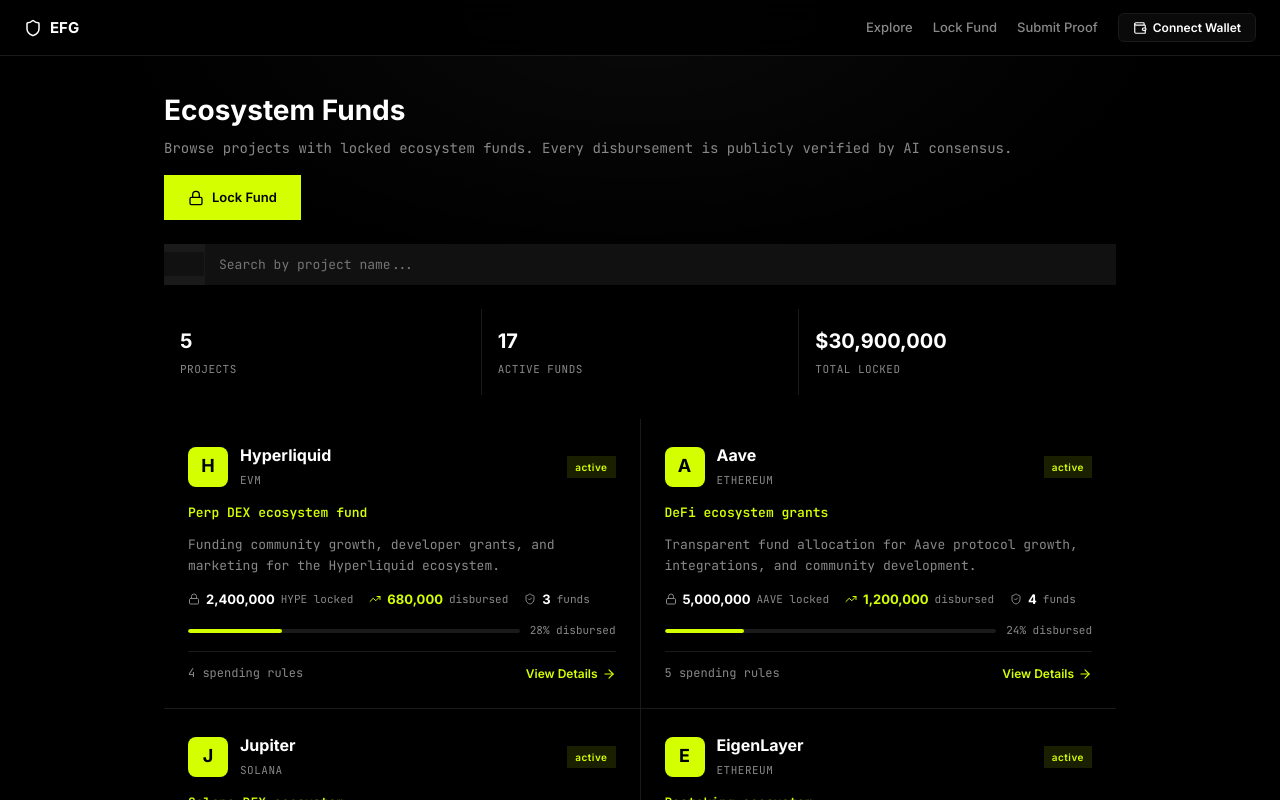
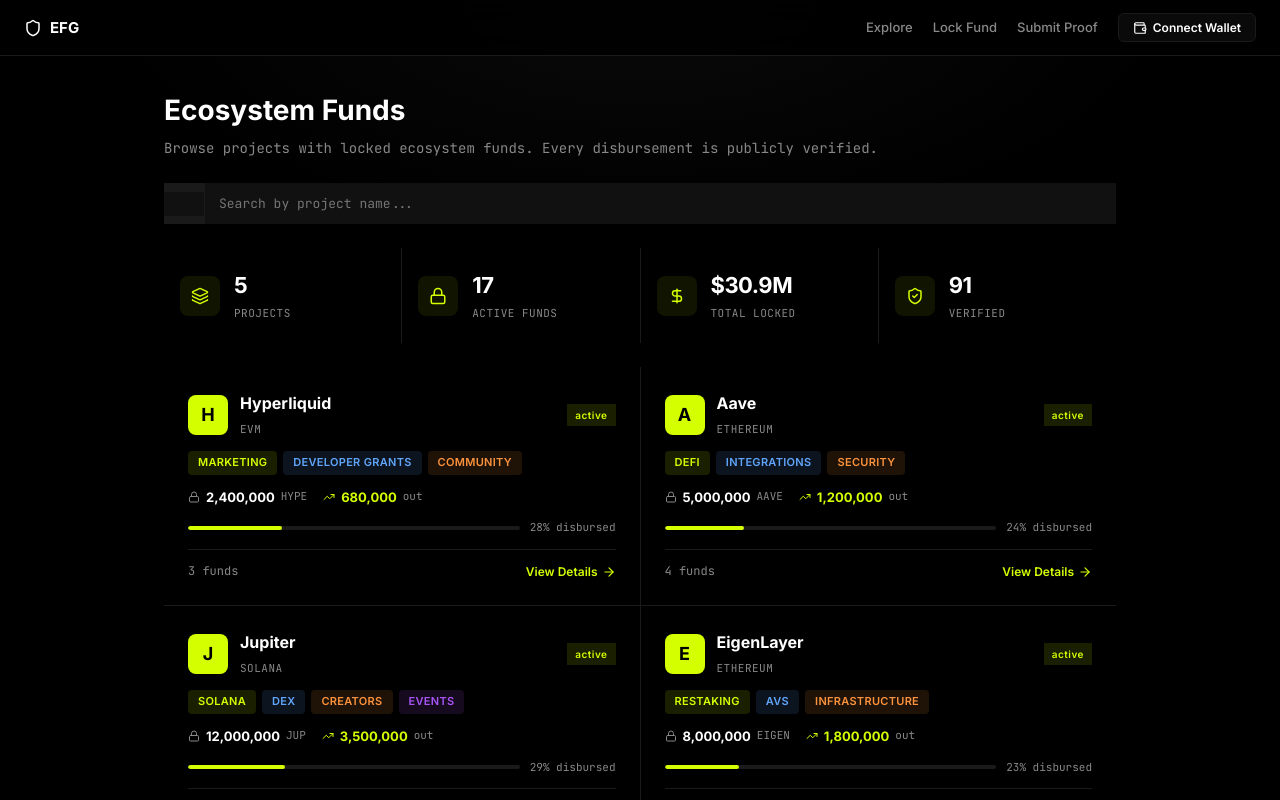
Before and after one commit to latiblack/ecosystem-fund-guardian, a React (Vite) app in the folder frontend/: page /explore in a window 1280 px wide. Shown: the top 800 px of the page. Built offline with nearby package versions, Linux system fonts and the light colour scheme; no server answers.

Commit message:
Project cards: colored tags, better metrics, remove description from cards, show in detail

```diff
--- a/frontend/src/data/sampleProjects.js
+++ b/frontend/src/data/sampleProjects.js
@@ -3,8 +3,8 @@
     id: "hyperliquid",
     name: "Hyperliquid",
     logo: "H",
-    tagline: "Perp DEX ecosystem fund",
-    description: "Funding community growth, developer grants, and marketing for the Hyperliquid ecosystem.",
+    tags: ["Marketing", "Developer Grants", "Community"],
+    description: "Funding community growth, developer grants, and marketing for the Hyperliquid ecosystem. Every disbursement is verified by AI consensus and visible to the community.",
     chain: "EVM",
     totalLocked: "2,400,000",
     token: "HYPE",
@@ -75,8 +75,8 @@
     id: "aave",
     name: "Aave",
     logo: "A",
-    tagline: "DeFi ecosystem grants",
-    description: "Transparent fund allocation for Aave protocol growth, integrations, and community development.",
+    tags: ["DeFi", "Integrations", "Security"],
+    description: "Transparent fund allocation for Aave protocol growth, integrations, and community development. Security audits and bug bounties tracked on-chain.",
     chain: "Ethereum",
     totalLocked: "5,000,000",
     token: "AAVE",
@@ -128,8 +128,8 @@
     id: "jupiter",
     name: "Jupiter",
     logo: "J",
-    tagline: "Solana DEX ecosystem",
-    description: "Community-governed fund for Jupiter exchange growth on Solana — marketing, development, and community programs.",
+    tags: ["Solana", "DEX", "Creators", "Events"],
+    description: "Community-governed fund for Jupiter exchange growth on Solana — marketing, development, and community programs. Largest ecosystem fund on Solana.",
     chain: "Solana",
     totalLocked: "12,000,000",
     token: "JUP",
@@ -166,8 +166,8 @@
     id: "eigenlayer",
     name: "EigenLayer",
     logo: "E",
-    tagline: "Restaking ecosystem",
-    description: "Transparent allocation for EigenLayer restaking ecosystem — AVS development, operator grants, and community.",
+    tags: ["Restaking", "AVS", "Infrastructure"],
+    description: "Transparent allocation for EigenLayer restaking ecosystem — AVS development, operator grants, and research. Every grant released on verified milestones.",
     chain: "Ethereum",
     totalLocked: "8,000,000",
     token: "EIGEN",
@@ -203,8 +203,8 @@
     id: "pendle",
     name: "Pendle",
     logo: "P",
-    tagline: "Yield trading protocol",
-    description: "Ecosystem fund for Pendle Finance — yield strategy development, integrations, and community growth.",
+    tags: ["Yield", "DeFi", "Arbitrum"],
+    description: "Ecosystem fund for Pendle Finance — yield strategy development, integrations, and community growth. Strategies verified before payments released.",
     chain: "Arbitrum",
     totalLocked: "3,500,000",
     token: "PENDLE",
--- a/frontend/src/index.css
+++ b/frontend/src/index.css
@@ -1000,17 +1000,36 @@
 .explore-stat {
   flex: 1;
   background: var(--bg);
-  padding: 16px;
+  padding: 20px 16px;
+  display: flex;
+  align-items: center;
+  gap: 14px;
+}
+
+.explore-stat-icon {
+  width: 40px;
+  height: 40px;
+  border-radius: 8px;
+  background: rgba(212, 255, 0, 0.08);
+  color: var(--accent);
+  display: flex;
+  align-items: center;
+  justify-content: center;
+  flex-shrink: 0;
+}
+
+.explore-stat-content {
   display: flex;
   flex-direction: column;
-  gap: 4px;
+  gap: 2px;
 }
 
 .explore-stat-value {
   font-family: var(--font-heading);
-  font-size: 20px;
-  font-weight: 700;
+  font-size: 22px;
+  font-weight: 800;
   color: var(--text);
+  letter-spacing: -0.5px;
 }
 
 .explore-stat-label {
@@ -1107,6 +1126,37 @@
   -webkit-line-clamp: 2;
   -webkit-box-orient: vertical;
   overflow: hidden;
+}
+
+/* Tags */
+.project-tags {
+  display: flex;
+  gap: 6px;
+  flex-wrap: wrap;
+}
+
+.tag {
+  display: inline-block;
+  padding: 3px 10px;
+  border-radius: 4px;
+  font-family: var(--font-heading);
+  font-size: 11px;
+  font-weight: 600;
+  text-transform: uppercase;
+  letter-spacing: 0.3px;
+}
+
+.tag-0 { background: rgba(212, 255, 0, 0.12); color: #d4ff00; }
+.tag-1 { background: rgba(96, 165, 250, 0.12); color: #60a5fa; }
+.tag-2 { background: rgba(251, 146, 60, 0.12); color: #fb923c; }
+.tag-3 { background: rgba(168, 85, 247, 0.12); color: #a855f7; }
+
+.detail-description {
+  font-size: 14px;
+  color: var(--text-dim);
+  line-height: 1.7;
+  margin-top: 10px;
+  max-width: 600px;
 }
 
 .project-stats {
--- a/frontend/src/pages/Explore.jsx
+++ b/frontend/src/pages/Explore.jsx
@@ -6,7 +6,8 @@
   Lock,
   TrendingUp,
   ShieldCheck,
-  ExternalLink,
+  Layers,
+  DollarSign,
 } from "lucide-react";
 import { SAMPLE_PROJECTS } from "../data/sampleProjects";
 
@@ -18,10 +19,16 @@
     const q = search.toLowerCase();
     return (
       p.name.toLowerCase().includes(q) ||
-      p.tagline.toLowerCase().includes(q) ||
+      p.tags.some((t) => t.toLowerCase().includes(q)) ||
       p.chain.toLowerCase().includes(q)
     );
   });
+
+  const totalFunds = SAMPLE_PROJECTS.reduce((s, p) => s + p.fundCount, 0);
+  const totalLocked = SAMPLE_PROJECTS.reduce(
+    (s, p) => s + parseFloat(p.totalLocked.replace(/,/g, "")),
+    0
+  );
 
   return (
     <div>
@@ -29,12 +36,9 @@
         <div>
           <h1>Ecosystem Funds</h1>
           <p className="dim">
-            Browse projects with locked ecosystem funds. Every disbursement is publicly verified by AI consensus.
+            Browse projects with locked ecosystem funds. Every disbursement is publicly verified.
           </p>
         </div>
-        <Link to="/create" className="btn btn-primary">
-          <Lock size={16} /> Lock Fund
-        </Link>
       </div>
 
       <div className="search-bar">
@@ -50,20 +54,37 @@
       {/* Stats bar */}
       <div className="explore-stats">
         <div className="explore-stat">
-          <span className="explore-stat-value">{SAMPLE_PROJECTS.length}</span>
-          <span className="explore-stat-label">Projects</span>
+          <div className="explore-stat-icon"><Layers size={18} /></div>
+          <div className="explore-stat-content">
+            <span className="explore-stat-value">{SAMPLE_PROJECTS.length}</span>
+            <span className="explore-stat-label">Projects</span>
+          </div>
         </div>
         <div className="explore-stat">
-          <span className="explore-stat-value">
-            {SAMPLE_PROJECTS.reduce((s, p) => s + p.fundCount, 0)}
-          </span>
-          <span className="explore-stat-label">Active Funds</span>
+          <div className="explore-stat-icon"><Lock size={18} /></div>
+          <div className="explore-stat-content">
+            <span className="explore-stat-value">{totalFunds}</span>
+            <span className="explore-stat-label">Active Funds</span>
+          </div>
         </div>
         <div className="explore-stat">
-          <span className="explore-stat-value">
-            ${SAMPLE_PROJECTS.reduce((s, p) => s + parseFloat(p.totalLocked.replace(/,/g, "")), 0).toLocaleString()}
-          </span>
-          <span className="explore-stat-label">Total Locked</span>
+          <div className="explore-stat-icon"><DollarSign size={18} /></div>
+          <div className="explore-stat-content">
+            <span className="explore-stat-value">${(totalLocked / 1e6).toFixed(1)}M</span>
+            <span className="explore-stat-label">Total Locked</span>
+          </div>
+        </div>
+        <div className="explore-stat">
+          <div className="explore-stat-icon"><ShieldCheck size={18} /></div>
+          <div className="explore-stat-content">
+            <span className="explore-stat-value">
+              {SAMPLE_PROJECTS.reduce(
+                (s, p) => s + p.funds.reduce((fs, f) => fs + f.verified, 0),
+                0
+              )}
+            </span>
+            <span className="explore-stat-label">Verified</span>
+          </div>
         </div>
       </div>
 
@@ -87,24 +108,22 @@
               <span className={`badge ${project.status}`}>{project.status}</span>
             </div>
 
-            <p className="project-tagline">{project.tagline}</p>
-            <p className="project-desc">{project.description}</p>
+            <div className="project-tags">
+              {project.tags.map((tag, i) => (
+                <span key={i} className={`tag tag-${i % 4}`}>{tag}</span>
+              ))}
+            </div>
 
             <div className="project-stats">
               <div className="project-stat">
                 <Lock size={12} className="icon-dim" />
                 <span className="project-stat-value">{project.totalLocked}</span>
-                <span className="project-stat-label">{project.token} locked</span>
+                <span className="project-stat-label">{project.token}</span>
               </div>
               <div className="project-stat">
                 <TrendingUp size={12} className="icon-accent" />
                 <span className="project-stat-value accent">{project.disbursed}</span>
-                <span className="project-stat-label">disbursed</span>
-              </div>
-              <div className="project-stat">
-                <ShieldCheck size={12} className="icon-dim" />
-                <span className="project-stat-value">{project.fundCount}</span>
-                <span className="project-stat-label">funds</span>
+                <span className="project-stat-label">out</span>
               </div>
             </div>
 
@@ -124,7 +143,7 @@
             </div>
 
             <div className="project-card-footer">
-              <span className="dim">{project.rules.length} spending rules</span>
+              <span className="dim">{project.fundCount} funds</span>
               <span className="project-arrow">
                 View Details <ArrowRight size={14} />
               </span>
--- a/frontend/src/pages/ProjectDetail.jsx
+++ b/frontend/src/pages/ProjectDetail.jsx
@@ -50,12 +50,12 @@
           <div className="project-logo project-logo-lg">{project.logo}</div>
           <div>
           <h1>{project.name}</h1>
-            <p className="dim">{project.description}</p>
           <div className="detail-meta">
             <span className="badge">{project.chain}</span>
             <span className="badge">{project.token}</span>
             <span className={`badge ${project.status}`}>{project.status}</span>
           </div>
+          <p className="detail-description">{project.description}</p>
           </div>
         </div>
       </div>
```
Lines whose indentation alone changed are shown as unchanged.
